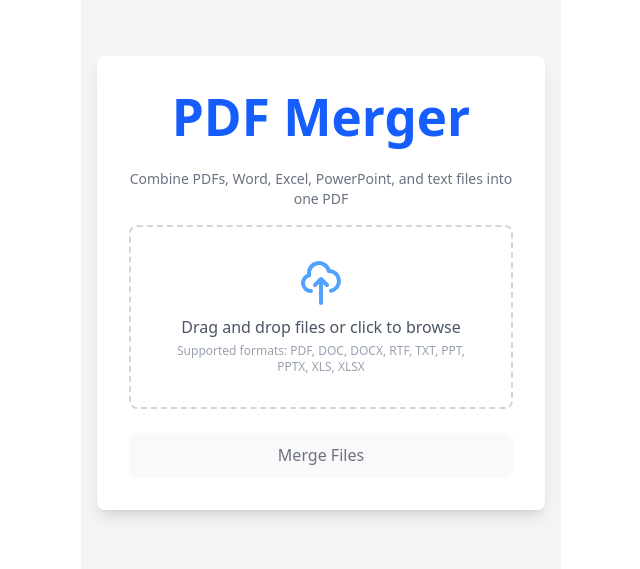
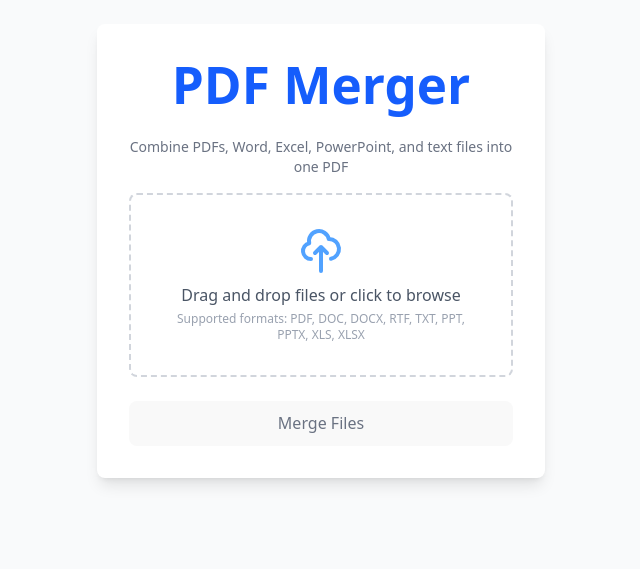
Before and after one commit to leader-akash/Multiple-Files-Merge, a React (Vite) app in the folder frontend/: page / in a window 1280 px wide. Shown: the part 149-718 px from the top of the page, without its empty margins (319-959 px from the left). Built offline with nearby package versions, Linux system fonts and the light colour scheme.

Commit message:
fixed css

```diff
--- a/frontend/src/App.css
+++ b/frontend/src/App.css
@@ -1,10 +1,8 @@
 @import "tailwindcss";
 /* App-specific styles */
 #root {
-  max-width: 1280px;
   margin: 0 auto;
-  padding: 2rem;
-  text-align: center;
+  padding: 0;
 }
 
 /* Custom scrollbar */
--- a/frontend/src/App.jsx
+++ b/frontend/src/App.jsx
@@ -125,7 +125,7 @@ function App() {
   );
 
   return (
-    <div className="min-h-screen bg-gray-100 flex items-center justify-center p-4">
+    <div className="min-h-screen w-[100vw] bg-gray-50 flex items-center justify-center p-4">
       <div className="bg-white p-8 rounded-lg shadow-lg w-full max-w-md">
         <h1 className="text-2xl font-bold mb-6 text-center text-blue-600">PDF Merger</h1>
         <p className="text-sm text-gray-500 mb-4 text-center">
--- a/frontend/src/components/MergeButton.jsx
+++ b/frontend/src/components/MergeButton.jsx
@@ -5,7 +5,7 @@ const MergeButton = ({ onMerge, disabled, isMerging }) => (
     onClick={onMerge}
     disabled={disabled}
     className={`w-full py-3 px-4 rounded-md font-medium flex items-center justify-center transition-colors ${
-      disabled ? 'bg-gray-300 text-gray-500 cursor-not-allowed' : 'bg-blue-600 hover:bg-blue-700 text-white shadow-md'
+      disabled ? 'bg-gray-300 text-gray-500 cursor-not-allowed' : ' text-blue-500 shadow-md'
     }`}
   >
     {isMerging ? (
--- a/frontend/src/components/PdfPreviewModal.jsx
+++ b/frontend/src/components/PdfPreviewModal.jsx
@@ -139,7 +139,7 @@ const PdfPreviewModal = ({
           <button
             onClick={onDownload}
             disabled={!!pdfError}
-            className="px-4 py-2 bg-green-600 text-white rounded-md hover:bg-green-700 flex items-center shadow-md disabled:opacity-50 disabled:cursor-not-allowed"
+            className="px-4 py-2 bg-green-600 text-blue-500 rounded-md hover:bg-green-700 flex items-center shadow-md disabled:opacity-50 disabled:cursor-not-allowed"
           >
             <svg className="w-5 h-5 mr-2" fill="none" stroke="currentColor" viewBox="0 0 24 24">
               <path strokeLinecap="round" strokeLinejoin="round" strokeWidth="2" d="M4 16v1a3 3 0 003 3h10a3 3 0 003-3v-1m-4-4l-4 4m0 0l-4-4m4 4V4" />
```
